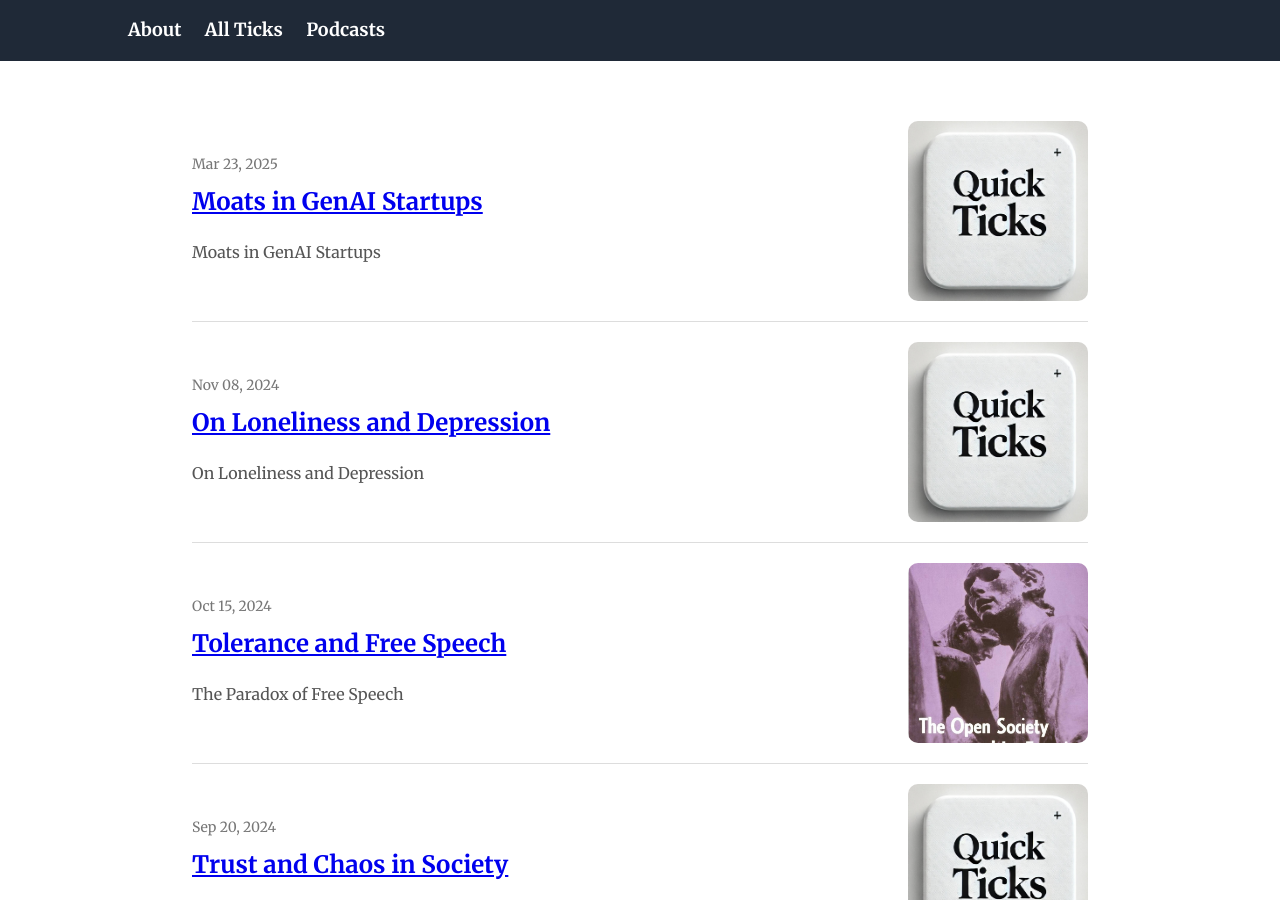
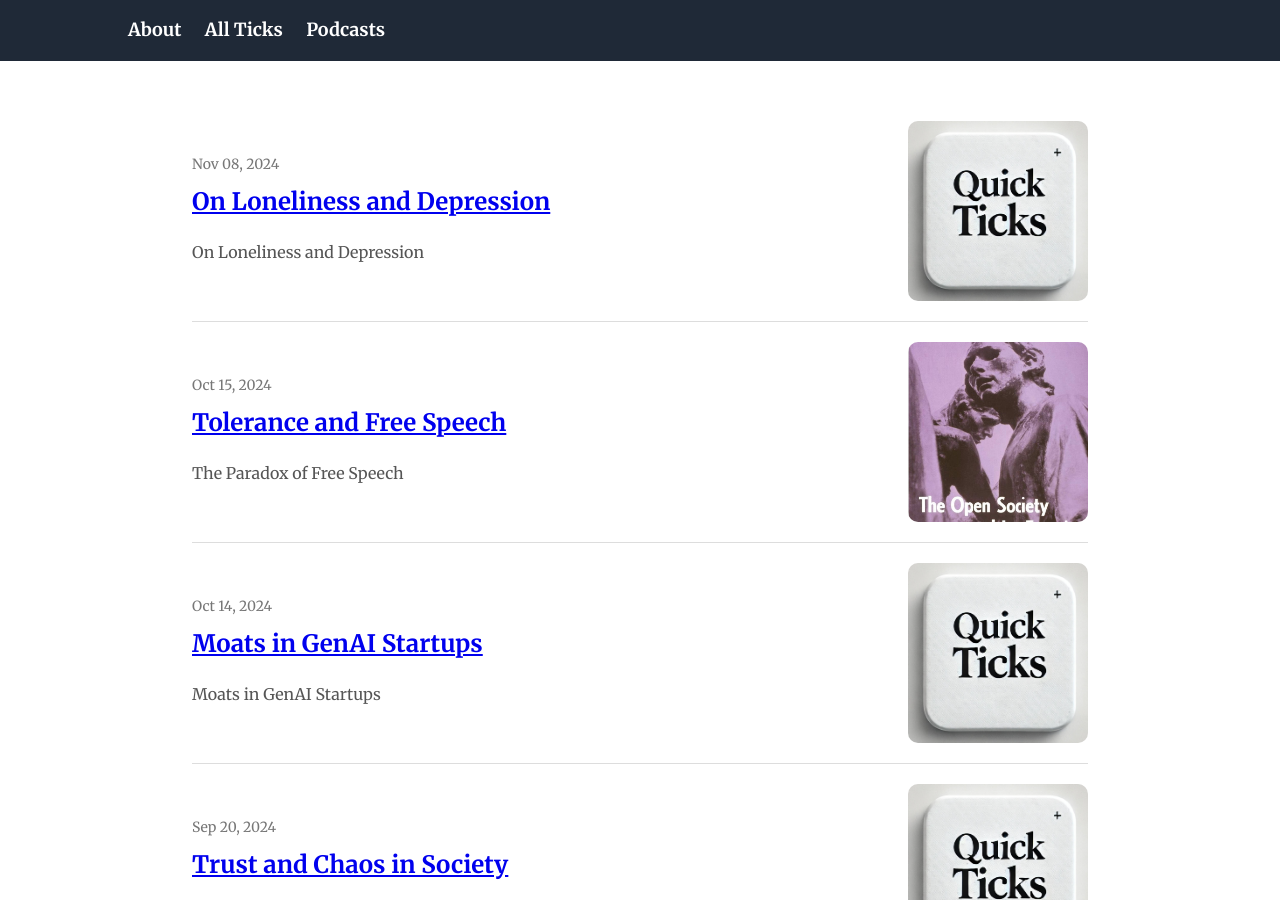
Before and after one commit to trmanish/trmanish.github.io, a Jekyll site: the page built from posts.html, in a window 1280 px wide and 900 px high. Built offline with Jekyll 4.4.1, drawn with Linux system fonts in a browser that asks for light colours.

Commit message:
genai moats

```diff
--- a/_posts/2025-03-18-genai-moats.md
+++ b/_posts/2025-03-18-genai-moats.md
@@ -1,6 +1,6 @@
 ---
 title: "Moats in GenAI Startups"
-date: 2025-03-23
+date: 2024-10-14
 layout: post
 ---
 
```
